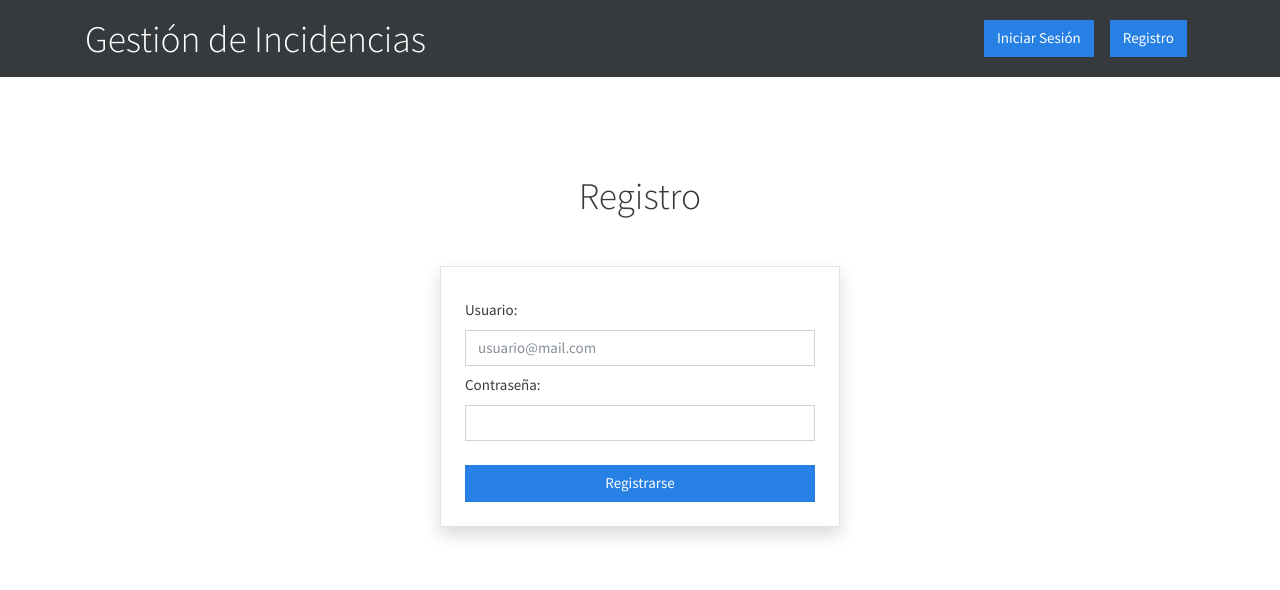
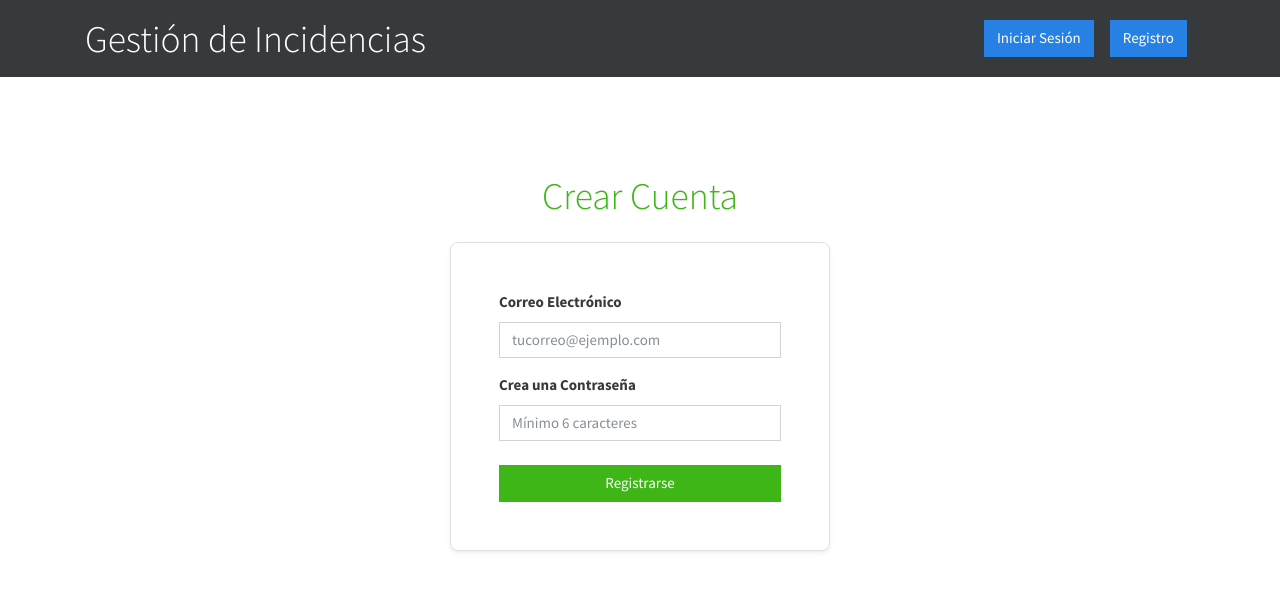
Before and after one commit to davidblancofpllefia/PROJECTE-Gesti-d-incid-ncies, a React (Vite) app: page /registre in a window 1280 px wide. Shown: the top 590 px of the page. Built offline with nearby package versions, Linux system fonts and the light colour scheme.

Commit message:
historia-6

```diff
--- a/src/pages/Registre.jsx
+++ b/src/pages/Registre.jsx
@@ -43,34 +43,40 @@ const Registro = () => {
 
   return (
       <main className="container mt-5">
-      <div className="pt-5">
-        <h1 className="w-100 text-center">Registro</h1>
-        <form onSubmit={gestionarRegistro} className="form p-4 border shadow mt-5 mx-auto" style={{ width: '400px' }}>
-          <label htmlFor="email" className="mt-2 form-label">Usuario:</label>
+  <div className="pt-5 d-flex flex-column align-items-center">
+    <h1 className="mb-4 text-success">Crear Cuenta</h1>
+    <form
+      onSubmit={gestionarRegistro}
+      className="p-5 rounded-3 bg-white shadow-sm border border-2"
+      style={{ width: '380px' }}
+    >
+      <label htmlFor="email" className="form-label fw-bold">Correo Electrónico</label>
       <input
         type="email"
-            className="form-control"
-            placeholder="usuario@mail.com"
+        className="form-control mb-3"
+        placeholder="tucorreo@ejemplo.com"
         value={email}
         onChange={(e) => setEmail(e.target.value)}
         required
       />
 
-          <label htmlFor="pass" className="mt-2 form-label">Contraseña:</label>
+      <label htmlFor="pass" className="form-label fw-bold">Crea una Contraseña</label>
       <input
         type="password"
-            className="form-control"
+        className="form-control mb-4"
+        placeholder="Mínimo 6 caracteres"
         value={contrasena}
         onChange={(e) => setContrasena(e.target.value)}
         required
       />
 
-          <input type="submit" className="mt-4 w-100 btn btn-primary" value="Registrarse" />
+      <button type="submit" className="btn btn-success w-100">Registrarse</button>
     </form>
 
-        {mensaje && <p className="text-center mt-3">{mensaje}</p>}
+    {mensaje && <p className="mt-3 text-secondary text-center">{mensaje}</p>}
   </div>
 </main>
+
   );
 };
 
```
Lines whose indentation alone changed are shown as unchanged.
